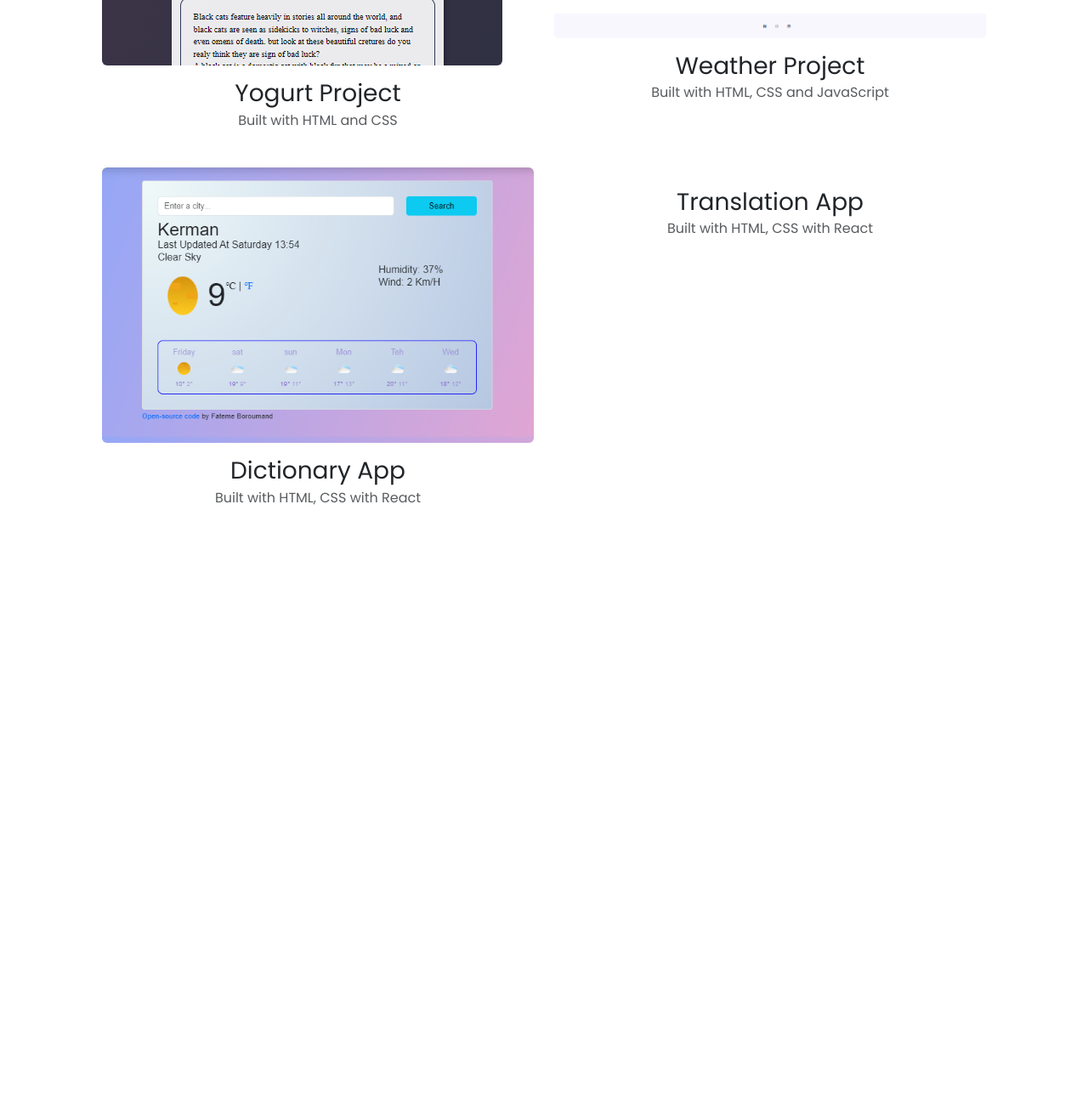
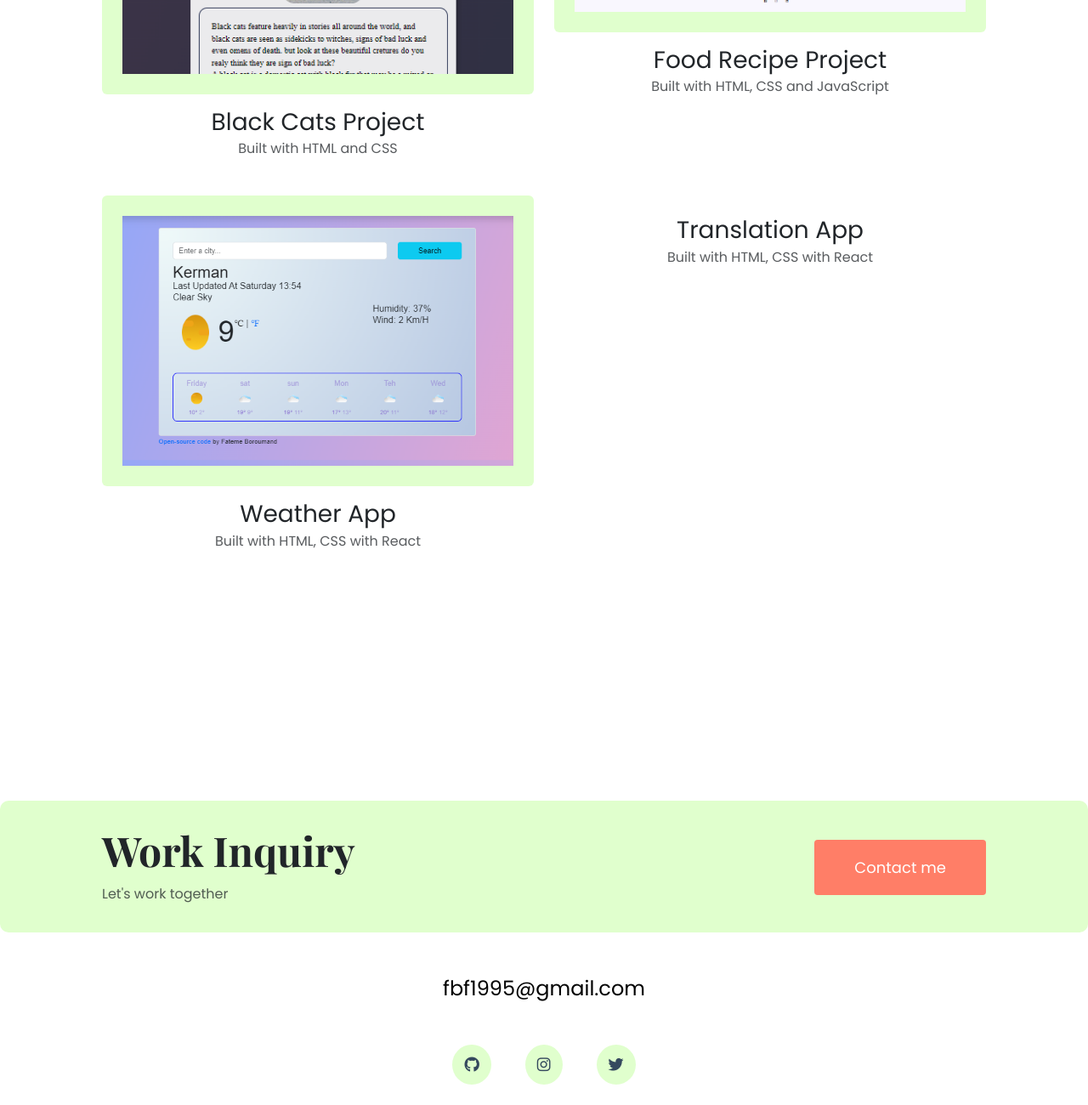
Before and after one commit to Fatemeboroumand/responsive-final-project, a plain HTML site: page work.html in a window 1280 px wide. Shown: the part 980-2280 px from the top of the page at 85% size. Before the commit the page ends 1811 px from the top, so only its background shows below. Drawn offline with nearby package versions, Linux system fonts and the light colour scheme.

Commit message:
add foother

```diff
--- a/style/style.css
+++ b/style/style.css
@@ -22,6 +22,14 @@ body {
   font-family: var(--primary-font);
   font-size: 96px;
   font-weight: bold;
+}
+
+.hero p {
+  font-family: var(--primary-font);
+  font-weight: normal;
+  line-height: 1.5;
+  font-size: 24px;
+  margin-bottom: 40px;
 }
 
 p {
--- a/work.html
+++ b/work.html
@@ -67,19 +67,19 @@
           <div class="col-md-6 mb-4">
             <img
               src="images/black-cats.PNG"
-              class="img-fluid mb-3 rounded"
+              class="img-fluid mb-3 rounded p-4"
               alt=""
             />
-            <h3 class="text-center m-0">Yogurt Project</h3>
+            <h3 class="text-center m-0">Black Cats Project</h3>
             <p class="text-center text-muted">Built with HTML and CSS</p>
           </div>
           <div class="col-md-6 mb-4">
             <img
               src="images/food-recipe.PNG"
-              class="img-fluid mb-3 rounded"
+              class="img-fluid mb-3 rounded p-4"
               alt=""
             />
-            <h3 class="text-center m-0">Weather Project</h3>
+            <h3 class="text-center m-0">Food Recipe Project</h3>
             <p class="text-center text-muted">
               Built with HTML, CSS and JavaScript
             </p>
@@ -87,10 +87,10 @@
           <div class="col-md-6 mb-4">
             <img
               src="images/weather-app.PNG"
-              class="img-fluid mb-3 rounded"
+              class="img-fluid mb-3 rounded p-4"
               alt=""
             />
-            <h3 class="text-center m-0">Dictionary App</h3>
+            <h3 class="text-center m-0">Weather App</h3>
             <p class="text-center text-muted">
               Built with HTML, CSS with React
             </p>
@@ -109,5 +109,32 @@
         </div>
       </div>
     </div>
+    <footer>
+      <div class="contact-box justify-content-between mb-5 d-none d-md-flex">
+        <div>
+          <h4>Work Inquiry</h4>
+          <p class="text-muted">Let's work together</p>
+        </div>
+        <div>
+          <a href="" class="btn my-btn btn-branding mt-3"> Contact me </a>
+        </div>
+      </div>
+      <div class="d-flex justify-content-center mb-5">
+        <a href="mailto:fbf1995@gmail.com" class="email-link">
+          fbf1995@gmail.com
+        </a>
+      </div>
+      <div class="social-links d-flex justify-content-center">
+        <a href="https://github.com/Fatemeboroumand" target="_blank">
+          <i class="fab fa-github" aria-hidden="true"></i>
+        </a>
+        <a href="https://www.instragram.com/fbf1995" target="_blank">
+          <i class="fab fa-instagram" aria-hidden="true"></i>
+        </a>
+        <a href="https://www.twitter.com/fbf1995" target="_blank">
+          <i class="fab fa-twitter" aria-hidden="true"></i>
+        </a>
+      </div>
+    </footer>
   </body>
 </html>
```
Also changed, not shown: about.html (+1 -1 lines), index.html (+4 -4 lines), images/me1.jpg (deleted), images/me2.jpg (deleted), images/me3.jpg (deleted).
